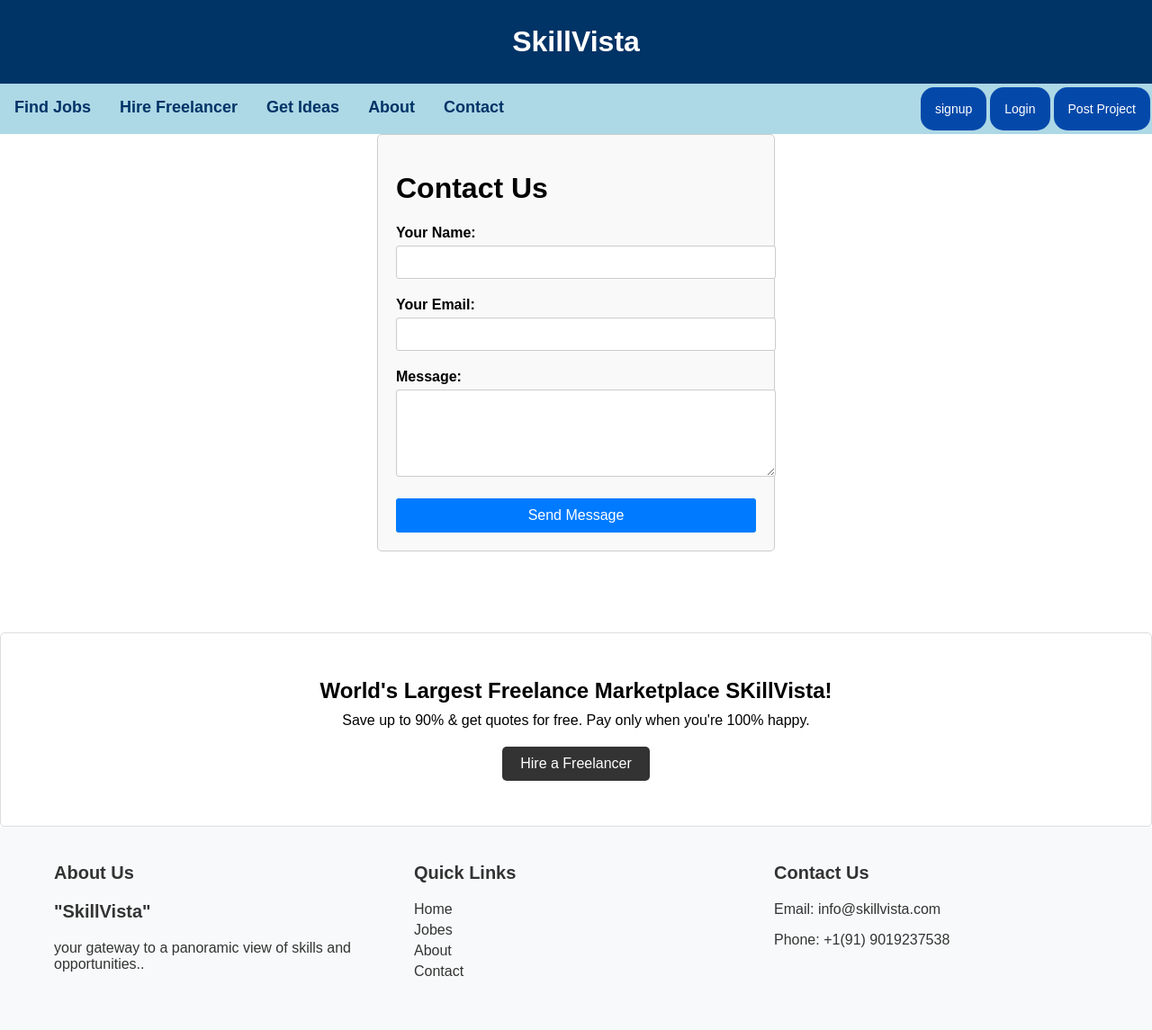
After one commit to Aref786/SKillVIsta-careers-website, a Flask app: page /contact in a window 1280 px wide. The commit adds this page. Shown: the whole page at 90% size. Run offline with Flask 3, Linux system fonts and the light colour scheme.

Commit message:
contact & signup

```diff
--- a/app.py
+++ b/app.py
@@ -63,6 +63,10 @@
     # User profile logic
     return render_template('profile.html')
 
+@app.route('/contact', methods=['GET', 'POST'])
+def contact():
+    # Handle contact form submission
+    return render_template('contact.html')
 
 if __name__ == "__main__":
     app.run(debug=True)
--- a/static/css/style.css
+++ b/static/css/style.css
@@ -97,32 +97,53 @@
   background-color: #444;
 }
 
-/* style.css */
-.login-container {
-  width: 300px;
+.login-container-custom {
+  max-width: 400px;
   margin: 0 auto;
+  padding: 20px;
+  border: 1px solid #ccc;
+  border-radius: 5px;
+  background-color: #f9f9f9;
 }
 
-.login-form {
+.login-form-custom {
   margin-top: 20px;
 }
 
-.form-group {
-  margin-bottom: 15px;
+.form-group-custom {
+  margin-bottom: 20px;
 }
 
-label {
+label.custom-label {
   display: block;
   margin-bottom: 5px;
+  font-weight: bold;
 }
 
-.input-control {
+input.custom-input {
   width: 100%;
   padding: 10px;
   border: 1px solid #ccc;
-  border-radius: 5px;
-  box-sizing: border-box;
+  border-radius: 3px;
 }
+
+button.custom-btn {
+  display: block;
+  width: 100%;
+  padding: 10px;
+  border: none;
+  border-radius: 3px;
+  background-color: #007bff;
+  color: #fff;
+  font-size: 16px;
+  cursor: pointer;
+}
+
+button.custom-btn:hover {
+  background-color: #0056b3;
+}
+
+
 
 .btn {
   padding: 10px 20px;
@@ -205,3 +226,167 @@
   line-height: 1.5;
   color: #333;
 }
+
+/* Signup container */
+.signup-container {
+  max-width: 400px;
+  margin: 50px auto;
+  padding: 20px;
+  background: #fff;
+  border-radius: 5px;
+  box-shadow: 0 0 10px rgba(0, 0, 0, 0.1);
+}
+
+/* Signup title */
+.signup-title {
+  text-align: center;
+  margin-bottom: 20px;
+  color: #333;
+}
+
+/* Form group */
+.form-group {
+  margin-bottom: 20px;
+}
+
+/* Form label */
+.form-label {
+  display: block;
+  margin-bottom: 5px;
+  color: #555;
+}
+
+/* Form input */
+.form-input {
+  width: calc(100% - 10px);
+  padding: 10px;
+  border: 1px solid #ccc;
+  border-radius: 3px;
+}
+
+/* Submit button */
+.btn-submit {
+  width: 100%;
+  padding: 10px;
+  background: #007bff;
+  color: #fff;
+  border: none;
+  border-radius: 3px;
+  cursor: pointer;
+  transition: background 0.3s;
+}
+
+.btn-submit:hover {
+  background: #0056b3;
+}
+
+/* about.css */
+
+/* Body */
+.about-body {
+  font-family: Arial, sans-serif;
+  line-height: 1.6;
+  margin: 0;
+  padding: 0;
+  background-color: #f4f4f4;
+  color: #333;
+}
+
+/* Container */
+.about-container {
+  max-width: 800px;
+  margin: 20px auto;
+  padding: 20px;
+  background-color: #fff;
+  border-radius: 5px;
+  box-shadow: 0 0 10px rgba(0, 0, 0, 0.1);
+}
+
+/* Headings */
+.about-heading {
+  color: #333;
+}
+
+/* Paragraphs */
+.about-paragraph {
+  margin-bottom: 20px;
+}
+
+/* Lists */
+.about-list {
+  margin-bottom: 20px;
+  padding-left: 20px;
+}
+
+/* Images */
+.about-image {
+  max-width: 100%;
+  height: auto;
+  display: block;
+  margin: 20px auto;
+  border-radius: 5px;
+  box-shadow: 0 0 10px rgba(0, 0, 0, 0.1);
+}
+
+
+/* css for Contact page */
+
+.contact-container-custom {
+  max-width: 400px;
+  margin: 0 auto;
+  padding: 20px;
+  border: 1px solid #ccc;
+  border-radius: 5px;
+  background-color: #f9f9f9;
+}
+
+.contact-container-custom {
+  max-width: 400px;
+  margin: 0 auto;
+  padding: 20px;
+  border: 1px solid #ccc;
+  border-radius: 5px;
+  background-color: #f9f9f9;
+}
+
+.contact-form-custom {
+  margin-top: 20px;
+}
+
+.form-group-custom {
+  margin-bottom: 20px;
+}
+
+label.custom-label {
+  display: block;
+  margin-bottom: 5px;
+  font-weight: bold;
+}
+
+input.custom-input,
+textarea.custom-input {
+  width: 100%;
+  padding: 10px;
+  border: 1px solid #ccc;
+  border-radius: 3px;
+}
+
+textarea.custom-input {
+  resize: vertical; /* Allow vertical resizing of textarea */
+}
+
+button.custom-btn {
+  display: block;
+  width: 100%;
+  padding: 10px;
+  border: none;
+  border-radius: 3px;
+  background-color: #007bff;
+  color: #fff;
+  font-size: 16px;
+  cursor: pointer;
+}
+
+button.custom-btn:hover {
+  background-color: #0056b3;
+}
--- a/templates/base.html
+++ b/templates/base.html
@@ -20,8 +20,10 @@
       <a href="{{ url_for('login') }}" class="navbar-link">Hire Freelancer</a>
       <a href="#" class="navbar-link">Get Ideas</a>
       <a href="{{ url_for('about') }}" class="navbar-link">About</a>
+      <a href="{{ url_for('contact') }}" class="navbar-link">Contact</a>
       <a href="#" class="navbar-action">Post Project</a>
       <a href="{{ url_for('login') }}" class="navbar-action">Login</a>
+      <a href="{{ url_for('signup') }}" class="navbar-action">signup</a>
     </div>
     {% block body%}
 
@@ -39,7 +41,7 @@
         <div class="footer-container">
             <div class="footer-column">
                 <h3>About Us</h3>
-                <p><b><h3>"SkillVista"</h3></b>-- your gateway to a panoramic view of skills and opportunities..</p>
+                <p><b><h3>"SkillVista"</h3></b>your gateway to a panoramic view of skills and opportunities..</p>
             </div>
             <div class="footer-column">
                 <h3>Quick Links</h3>
--- /dev/null
+++ b/templates/contact.html
@@ -0,0 +1,24 @@
+{% extends "base.html" %}
+
+{% block title %}SkillVista - Contact{% endblock %}
+
+{% block body %}
+<div class="contact-container-custom">
+    <h1>Contact Us</h1>
+    <form class="contact-form-custom" action="{{ url_for('contact') }}" method="POST">
+        <div class="form-group-custom">
+            <label class="custom-label" for="name">Your Name:</label>
+            <input type="text" id="name" name="name" class="custom-input" required>
+        </div>
+        <div class="form-group-custom">
+            <label class="custom-label" for="email">Your Email:</label>
+            <input type="email" id="email" name="email" class="custom-input" required>
+        </div>
+        <div class="form-group-custom">
+            <label class="custom-label" for="message">Message:</label>
+            <textarea id="message" name="message" rows="5" class="custom-input" required></textarea>
+        </div>
+        <button type="submit" class="custom-btn">Send Message</button>
+    </form>
+</div>
+{% endblock %}
```
Also changed, not shown: templates/about.html (+16 -0 lines), templates/login.html (+10 -9 lines), templates/signup.html (+18 -4 lines), templates/index.html (line endings or trailing spaces).
